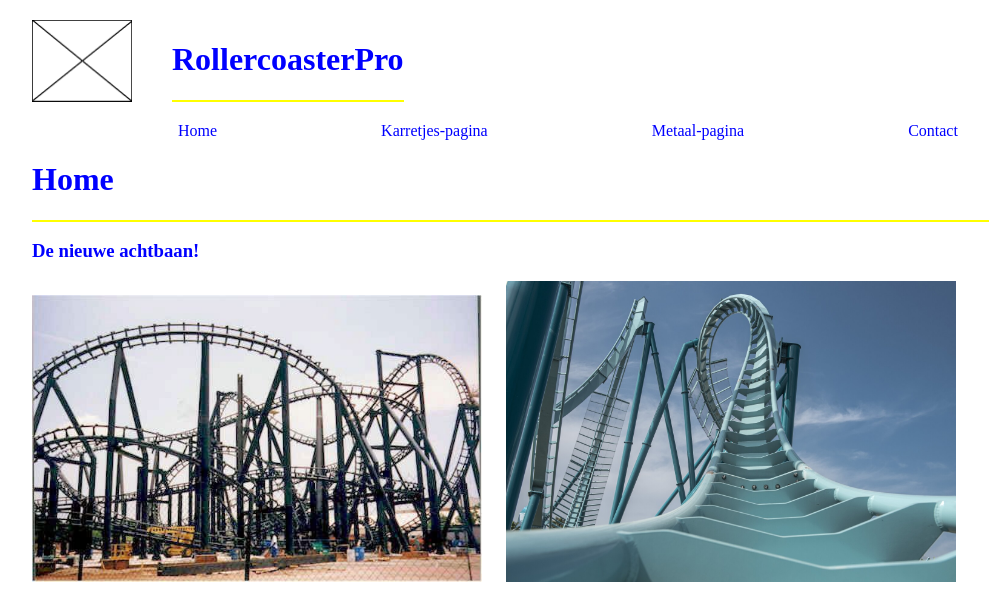
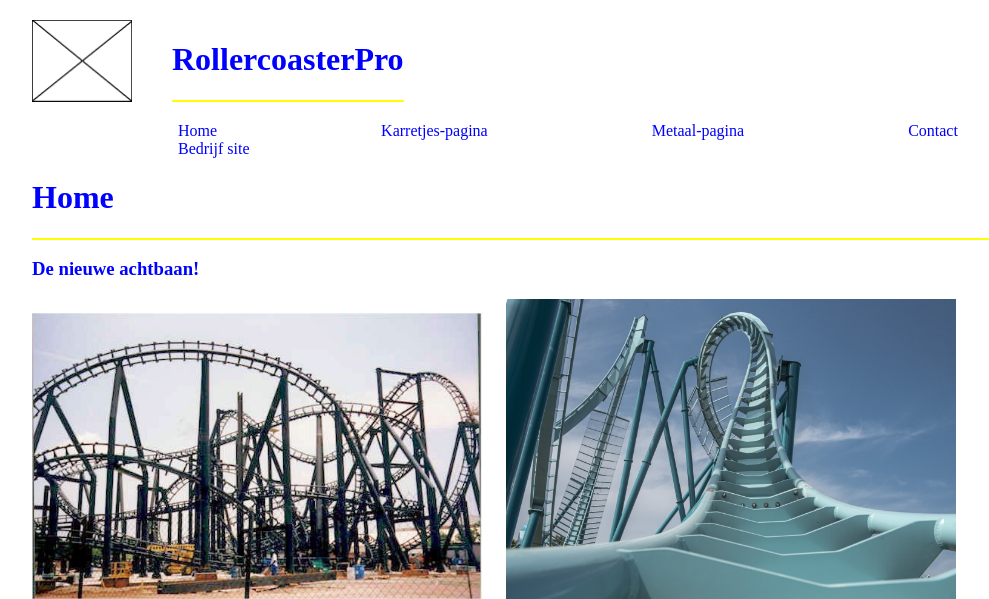
Before and after one commit to GerbenVenneman/RollerCoasterPro, a PHP site: page /index.php in a window 1280 px wide. Shown: the top 599 px of the page, without its empty margins (124-1113 px from the left). Run offline with PHP 8.4, Linux system fonts and the light colour scheme.

Commit message:
Bedrijf site link toegevoegd

```diff
--- a/header.php
+++ b/header.php
@@ -19,6 +19,7 @@
 			<a href="karretjes.php">Karretjes-pagina</a>
 			<a href="metaal.php">Metaal-pagina</a>
 			<a href="contact.php">Contact</a>
+			<a href="#">Bedrijf site</a>
 		</nav>
 	</div>
 </body>
```
